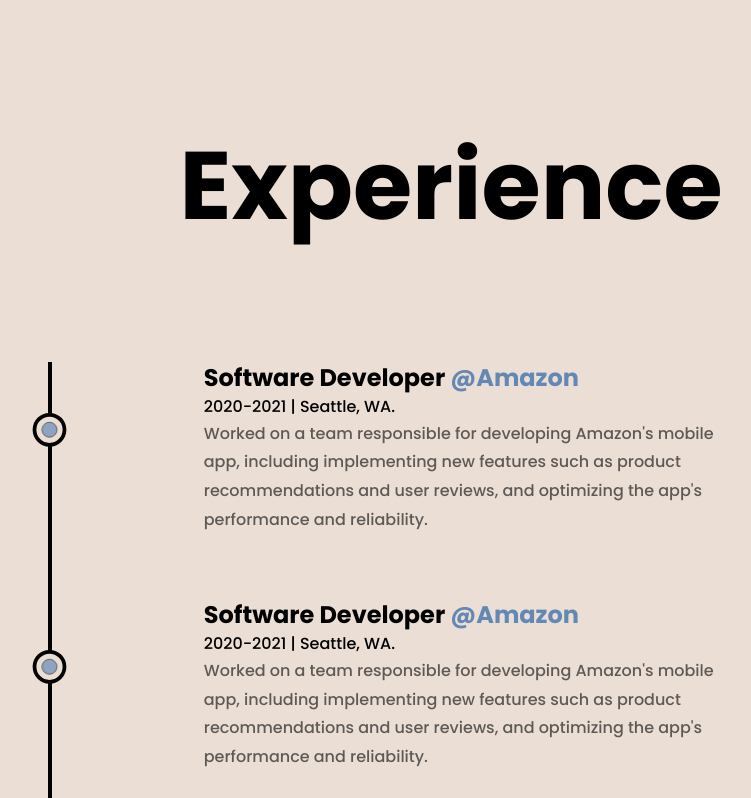
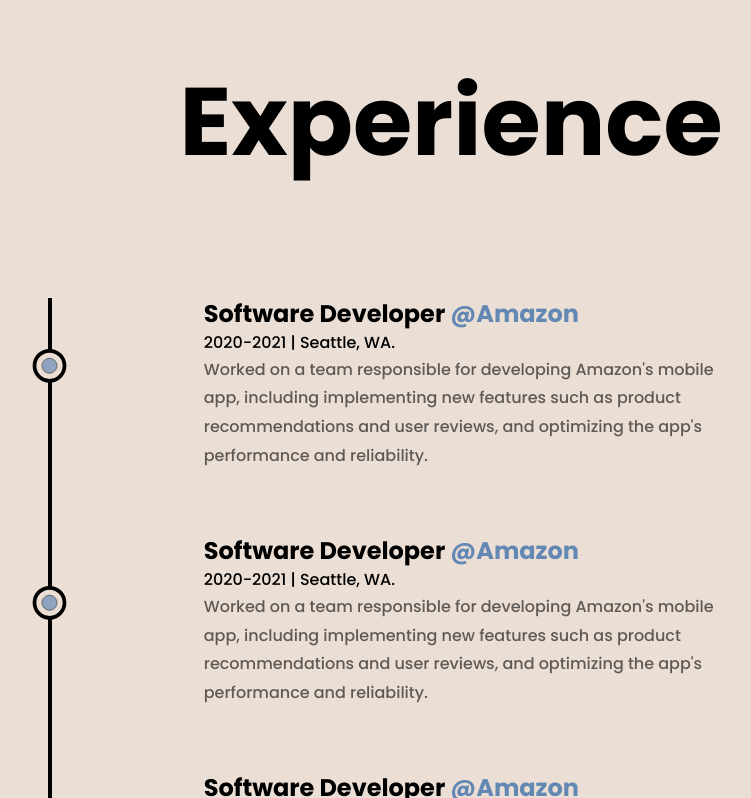
Before and after one commit to mzazakeith/portefeuille, a Next.js app: page /portefeuille/about in a window 1280 px wide. Shown: the part 1632-2430 px from the top of the page, without its empty margins (189-940 px from the left). Built offline with nearby package versions, Linux system fonts and the light colour scheme.

Commit message:
changing padding for title

```diff
--- a/pages/about/index.js
+++ b/pages/about/index.js
@@ -122,7 +122,7 @@ const AnimatedNumbers = ({value}) =>{
 
 const About = () => {
   return (
-      <div className="h-full py-32 text-center xl:text-left">
+      <div className="h-full pt-16 pb-32 text-center xl:text-left">
         <motion.div
             variants={fadeIn('right', 0.2)}
             initial="hidden"
```
